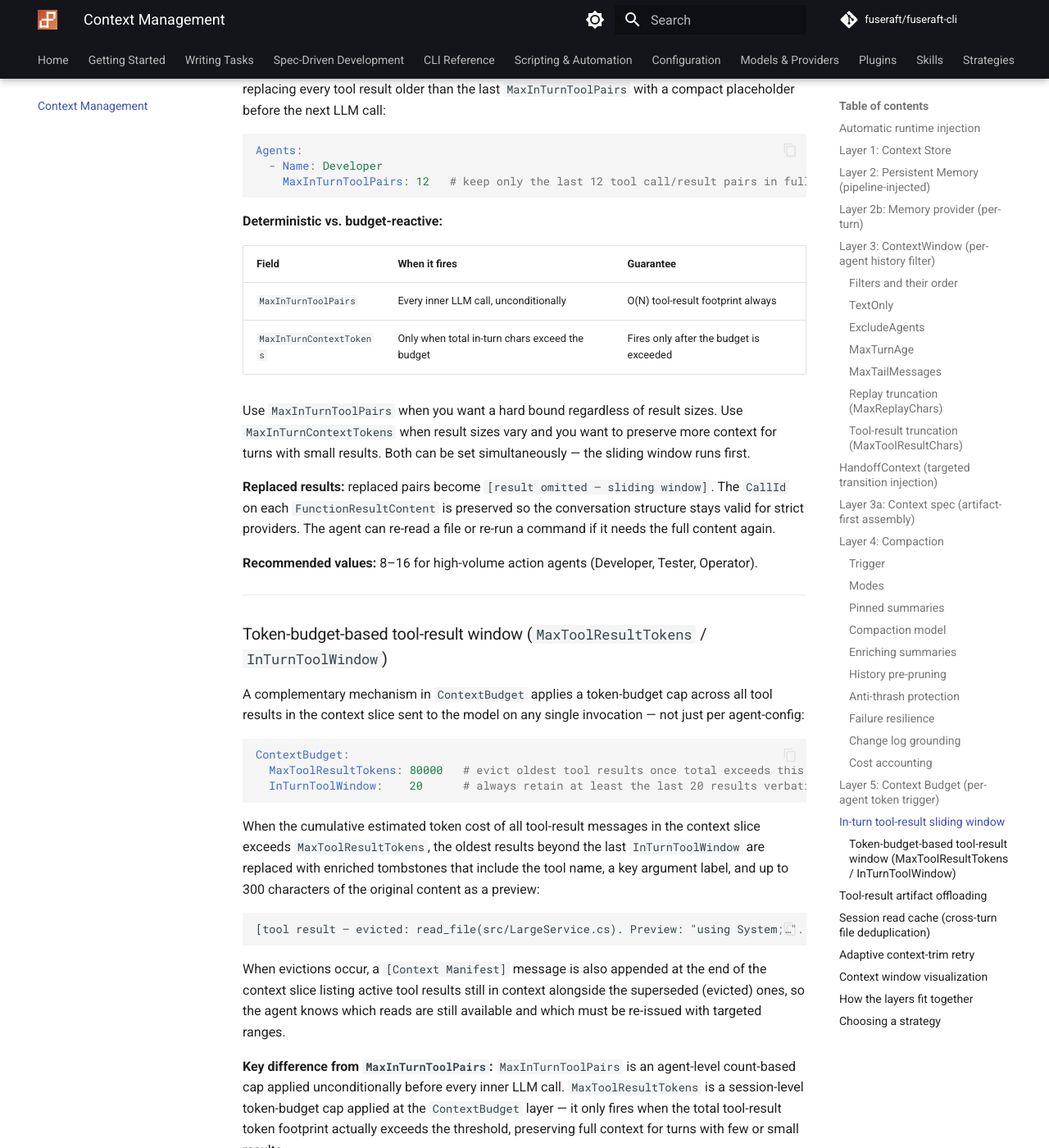
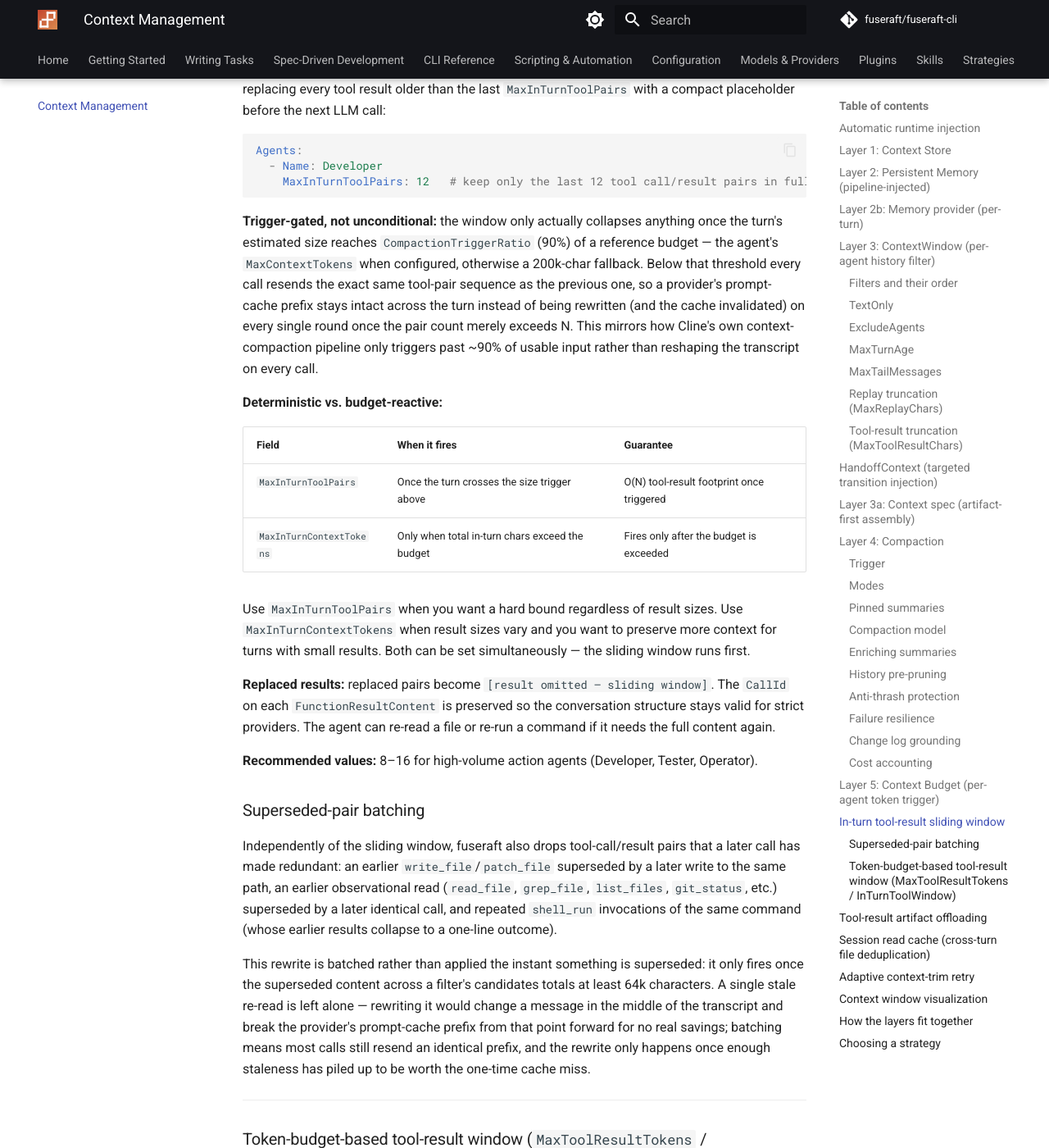
Before and after one commit to fuseraft/fuseraft-cli, an MkDocs documentation site: the page built from docs/context-management.md, in a window 1280 px wide and 1400 px high, scrolled down 14346 px. Shown: the whole window at 82% size. Built offline with MkDocs 1.6.1 and Material for MkDocs 9.7.7, drawn with Linux system fonts in a browser that asks for light colours; comment, search, counter and statistics services are not loaded; some of the changed text lies outside the part shown.

Commit message:
docs(context): reflect trigger-gated compaction and REPL telemetry
- MaxInTurnToolPairs docs (configuration.md, context-management.md x2)
  still described the old unconditional-collapse behavior after the
  trigger-gate fix landed
- documented the previously-unwritten superseded-pair batching mechanism
- REPL event-type table was missing inner_call_context/model_call/
  model_response entirely, since those events never fired for REPL
  sessions before this session's emitter-wiring fix

````diff
--- a/docs/context-management.md
+++ b/docs/context-management.md
@@ -590,11 +590,20 @@ Agents:
     MaxInTurnToolPairs: 12   # keep only the last 12 tool call/result pairs in full
 ```
 
+**Trigger-gated, not unconditional:** the window only actually collapses anything once the
+turn's estimated size reaches `CompactionTriggerRatio` (90%) of a reference budget — the
+agent's `MaxContextTokens` when configured, otherwise a 200k-char fallback. Below that
+threshold every call resends the exact same tool-pair sequence as the previous one, so a
+provider's prompt-cache prefix stays intact across the turn instead of being rewritten (and
+the cache invalidated) on every single round once the pair count merely exceeds N. This
+mirrors how Cline's own context-compaction pipeline only triggers past ~90% of usable input
+rather than reshaping the transcript on every call.
+
 **Deterministic vs. budget-reactive:**
 
 | Field | When it fires | Guarantee |
 |-------|--------------|-----------|
-| `MaxInTurnToolPairs` | Every inner LLM call, unconditionally | O(N) tool-result footprint always |
+| `MaxInTurnToolPairs` | Once the turn crosses the size trigger above | O(N) tool-result footprint once triggered |
 | `MaxInTurnContextTokens` | Only when total in-turn chars exceed the budget | Fires only after the budget is exceeded |
 
 Use `MaxInTurnToolPairs` when you want a hard bound regardless of result sizes. Use
@@ -607,6 +616,21 @@ valid for strict providers. The agent can re-read a file or re-run a command if
 the full content again.
 
 **Recommended values:** 8–16 for high-volume action agents (Developer, Tester, Operator).
+
+### Superseded-pair batching
+
+Independently of the sliding window, fuseraft also drops tool-call/result pairs that a later
+call has made redundant: an earlier `write_file`/`patch_file` superseded by a later write to
+the same path, an earlier observational read (`read_file`, `grep_file`, `list_files`, `git_status`,
+etc.) superseded by a later identical call, and repeated `shell_run` invocations of the same
+command (whose earlier results collapse to a one-line outcome).
+
+This rewrite is batched rather than applied the instant something is superseded: it only fires
+once the superseded content across a filter's candidates totals at least 64k characters. A
+single stale re-read is left alone — rewriting it would change a message in the middle of the
+transcript and break the provider's prompt-cache prefix from that point forward for no real
+savings; batching means most calls still resend an identical prefix, and the rewrite only
+happens once enough staleness has piled up to be worth the one-time cache miss.
 
 ---
 
@@ -628,7 +652,7 @@ When the cumulative estimated token cost of all tool-result messages in the cont
 
 When evictions occur, a `[Context Manifest]` message is also appended at the end of the context slice listing active tool results still in context alongside the superseded (evicted) ones, so the agent knows which reads are still available and which must be re-issued with targeted ranges.
 
-**Key difference from `MaxInTurnToolPairs`:** `MaxInTurnToolPairs` is an agent-level count-based cap applied unconditionally before every inner LLM call. `MaxToolResultTokens` is a session-level token-budget cap applied at the `ContextBudget` layer — it only fires when the total tool-result token footprint actually exceeds the threshold, preserving full context for turns with few or small results.
+**Key difference from `MaxInTurnToolPairs`:** `MaxInTurnToolPairs` is an agent-level count-based cap that engages once a turn crosses the size trigger described above (see [In-turn tool-result sliding window](#in-turn-tool-result-sliding-window)). `MaxToolResultTokens` is a session-level token-budget cap applied at the `ContextBudget` layer — it only fires when the total tool-result token footprint actually exceeds the threshold, preserving full context for turns with few or small results.
 
 **Audit trail:** the full tool results remain in the shared conversation history and on-disk artifacts. Only the slice passed to the model is trimmed — compaction and session replay are unaffected.
 
````
Also changed, not shown: docs/configuration.md (+1 -1 lines), docs/sessions.md (+3 -0 lines).
